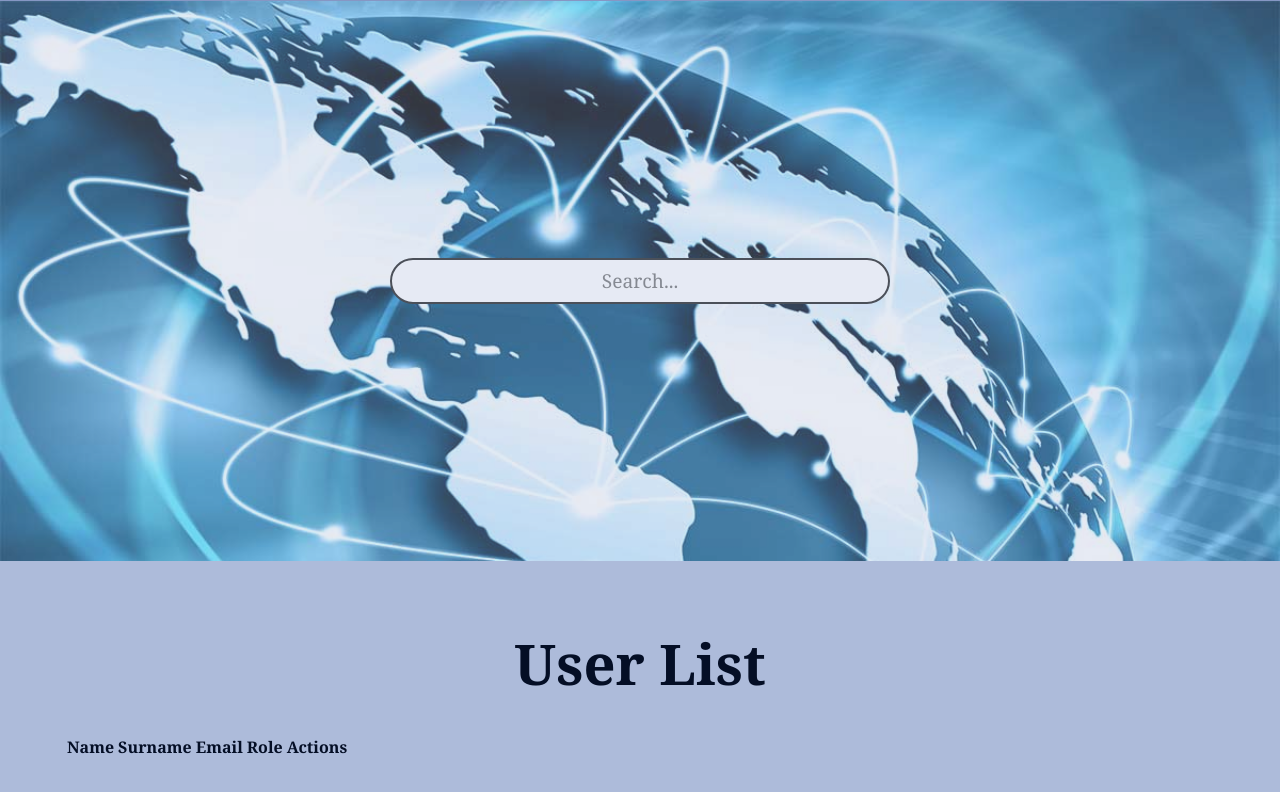
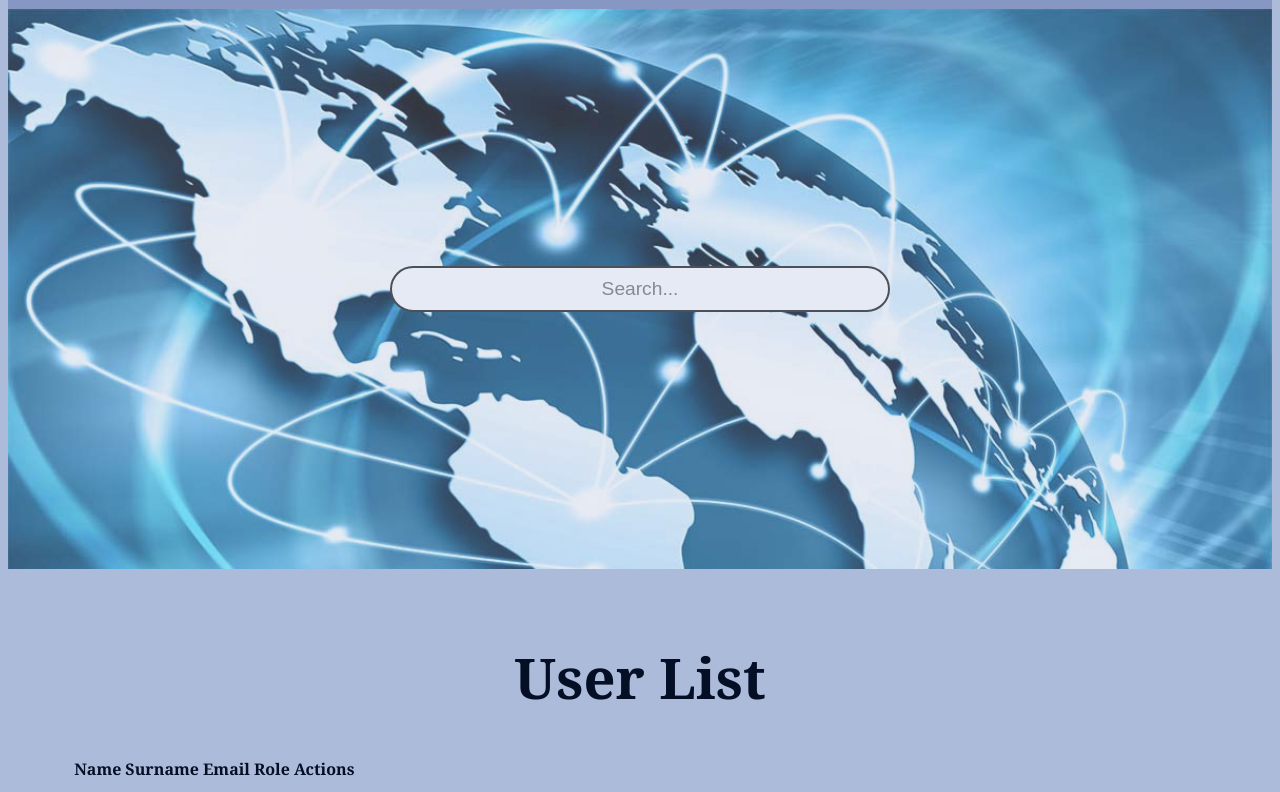
Before and after one commit to unibo-dtm-se-2324-NewsNowBOT/artifact, a plain HTML site: page admin.html in a window 1280 px wide. Shown: the part 159-951 px from the top of the page. Drawn offline with nearby package versions, Linux system fonts and the light colour scheme; no server answers.

Commit message:
checking

```diff
--- a/admin.html
+++ b/admin.html
@@ -12,7 +12,7 @@
     <link rel="preconnect" href="https://fonts.googleapis.com">
     <link rel="preconnect" href="https://fonts.gstatic.com" crossorigin>
     <link href="https://fonts.googleapis.com/css2?family=Inter:wght@400;500;600;700;800&display=swap" rel="stylesheet">
-    <link rel="stylesheet" href="css/normalize.css">
+    <!--<link rel="stylesheet" href="css/normalize.css">-->
     <link rel="stylesheet" href="css/user-style.css">
 
     <script src="https://code.jquery.com/jquery-3.6.3.js" integrity="sha256-nQLuAZGRRcILA+6dMBOvcRh5Pe310sBpanc6+QBmyVM=" crossorigin="anonymous"></script>
```
Also changed, not shown: home.html (+1 -1 lines).
